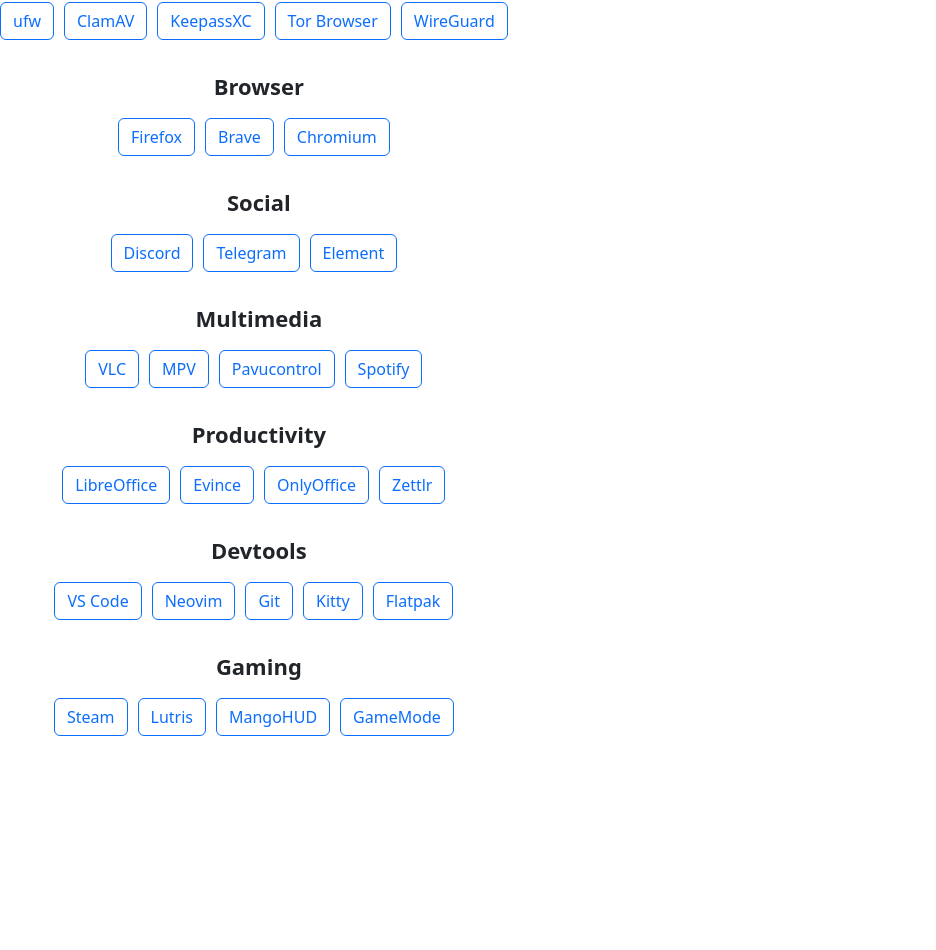
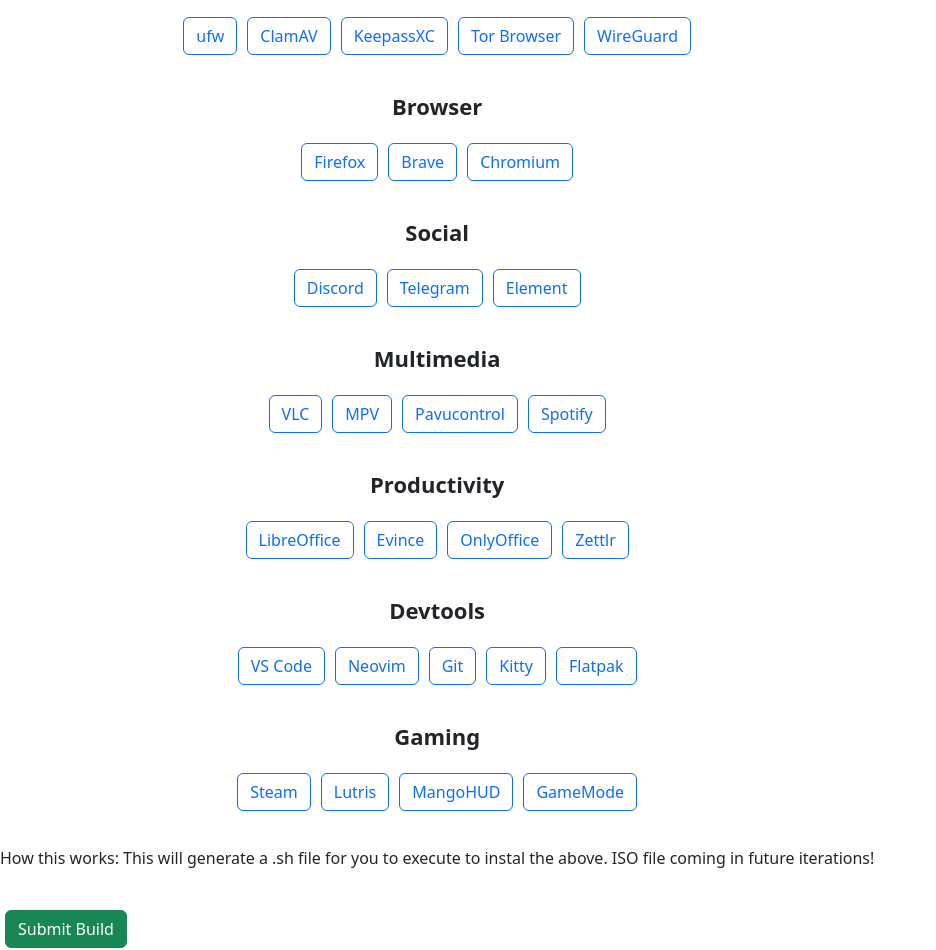
Before and after one commit to Iantaw/BuildMyDistro, a React (Vite) app in the folder BuildMyDistro/: page / in a window 1280 px wide. Shown: the part 357-1307 px from the top of the page, without its empty margins (0-936 px from the left). Before the commit the page ends 1123 px from the top, so only its background shows below. Built offline with nearby package versions, Linux system fonts and the light colour scheme; no server answers; the database is empty.

Commit message:
Integrated gemini AI

```diff
--- a/BuildMyDistro/package.json
+++ b/BuildMyDistro/package.json
@@ -10,6 +10,9 @@
     "preview": "vite preview"
   },
   "dependencies": {
+    "@google-ai/generativelanguage": "^3.3.0",
+    "@google/genai": "^1.11.0",
+    "@supabase/supabase-js": "^2.52.1",
     "hono": "^4.8.5",
     "react": "^19.1.0",
     "react-dom": "^19.1.0"
--- a/BuildMyDistro/src/App.css
+++ b/BuildMyDistro/src/App.css
@@ -214,5 +214,5 @@
 }
 
 .btn {
-  margin-right: 10px;
+  margin: 5px;
 }
--- a/BuildMyDistro/src/App.tsx
+++ b/BuildMyDistro/src/App.tsx
@@ -1,25 +1,105 @@
 import './App.css'
 import GradientText from './GradientText.tsx'
-import { useState } from 'react';
+import { useEffect, useState } from 'react'
+import { supabase } from './supabaseClient'
+import { GoogleGenAI } from '@google/genai'  // <-- import GoogleGenAI
 
 function App() {
-  const [selectedOS, setSelectedOS] = useState<string | undefined>(undefined);
-  const osOptions = ['Debian', 'Arch', 'Ubuntu'];
+  const [apiKey, setApiKey] = useState<string | null>(null)
+  const [selectedOS, setSelectedOS] = useState<string | undefined>(undefined)
+  const osOptions = ['Debian', 'Arch', 'Ubuntu']
+  const [selectedSecurity, setSelectedSecurity] = useState<string[]>([])
+  const [selectedBrowsers, setSelectedBrowsers] = useState<string[]>([])
+  const [selectedSocial, setSelectedSocial] = useState<string[]>([])
+  const [selectedHyprland, setSelectedHyprland] = useState<string[]>([])
+  const [selectedMultimedia, setSelectedMultimedia] = useState<string[]>([])
+  const [selectedProductivity, setSelectedProductivity] = useState<string[]>([])
+  const [selectedDevtools, setSelectedDevtools] = useState<string[]>([])
+  const [selectedGaming, setSelectedGaming] = useState<string[]>([])
+
+  const toggleSelection = (
+    item: string,
+    selected: string[],
+    setSelected: (val: string[]) => void
+  ) => {
+    setSelected(selected.includes(item) ? selected.filter(i => i !== item) : [...selected, item])
+  }
+
+  const createButtonGroup = (
+    items: string[],
+    selected: string[],
+    setSelected: (val: string[]) => void,
+    className: string
+  ) => (
+    <div className={className}>
+      {items.map(item => (
+        <button
+          key={item}
+          type="button"
+          className={`btn btn-outline-primary ${selected.includes(item) ? 'active' : ''}`}
+          data-bs-toggle="button"
+          onClick={() => toggleSelection(item, selected, setSelected)}
+        >
+          {item}
+        </button>
+      ))}
+    </div>
+  )
+
+  useEffect(() => {
+    async function loadApiKey() {
+      const { data, error } = await supabase
+        .from('secrets')
+        .select('key')
+        .eq('name', 'VITE_GEMINI_API_KEY')
+        .single()
+
+      if (data?.key) {
+        setApiKey(data.key)
+      } else {
+        console.error('Error loading Gemini API key:', error)
+      }
+    }
+    loadApiKey()
+  }, [])
+
+  async function handleSubmit() {
+    if (!apiKey) {
+      console.log('API key not loaded yet')
+      return
+    }
+
+    try {
+      const ai = new GoogleGenAI({
+        apiKey: apiKey,
+      })
+
+      const response = await ai.models.generateContent({
+        model: 'gemini-2.5-flash',
+        contents: 'Explain how AI works in a few words',
+      })
+
+      console.log('AI response:', response.text)
+      alert(`AI response: ${response.text}`)
+    } catch (error) {
+      console.error('Error generating content:', error)
+    }
+  }
 
   return (
     <>
       <GradientText
-        colors={["#40ffaa", "#4079ff", "#40ffaa", "#4079ff", "#40ffaa"]}
+        colors={['#40ffaa', '#4079ff', '#40ffaa', '#4079ff', '#40ffaa']}
         animationSpeed={3}
         showBorder={false}
         className="custom-class"
       >
         BuildMyDistro
       </GradientText>
-      <p className='title-description'>A simple way to customize your own Distro!</p>
-      <p className='os-description'>Operating System</p>
+      <p className="title-description">A simple way to customize your own Distro!</p>
+      <p className="os-description">Operating System</p>
       <div className="os-selector d-flex justify-content-center gap-2">
-        {osOptions.map((os) => (
+        {osOptions.map(os => (
           <button
             key={os}
             type="button"
@@ -31,67 +111,73 @@
           </button>
         ))}
       </div>
-      <p className='security-description'>Security</p>
-      <div className="security-selector">
-        <button type="button" className="btn btn-outline-primary" data-bs-toggle="button">ufw</button>
-        <button type="button" className="btn btn-outline-primary" data-bs-toggle="button">ClamAV</button>
-        <button type="button" className="btn btn-outline-primary" data-bs-toggle="button">KeepassXC</button>
-        <button type="button" className="btn btn-outline-primary" data-bs-toggle="button">Tor Browser</button>
-        <button type="button" className="btn btn-outline-primary" data-bs-toggle="button">WireGuard</button>
-      </div>
-      <p className='browser-description'>Browser</p>
-      <div className="browsers-selector">
-        <button type="button" className="btn btn-outline-primary" data-bs-toggle="button">Firefox</button>
-        <button type="button" className="btn btn-outline-primary" data-bs-toggle="button">Brave</button>
-        <button type="button" className="btn btn-outline-primary" data-bs-toggle="button">Chromium</button>
-      </div>
-      <p className='social-description'>Social</p>
-      <div className="social-selector">
-        <button type="button" className="btn btn-outline-primary" data-bs-toggle="button">Discord</button>
-        <button type="button" className="btn btn-outline-primary" data-bs-toggle="button">Telegram</button>
-        <button type="button" className="btn btn-outline-primary" data-bs-toggle="button">Element</button>
-      </div>
+      <p className="security-description">Security</p>
+      {createButtonGroup(
+        ['ufw', 'ClamAV', 'KeepassXC', 'Tor Browser', 'WireGuard'],
+        selectedSecurity,
+        setSelectedSecurity,
+        'security-selector'
+      )}
+      <p className="browser-description">Browser</p>
+      {createButtonGroup(
+        ['Firefox', 'Brave', 'Chromium'],
+        selectedBrowsers,
+        setSelectedBrowsers,
+        'browsers-selector'
+      )}
+      <p className="social-description">Social</p>
+      {createButtonGroup(
+        ['Discord', 'Telegram', 'Element'],
+        selectedSocial,
+        setSelectedSocial,
+        'social-selector'
+      )}
       {selectedOS === 'Arch' && (
         <>
-          <p className='hyprland-description'>Hyprland Customization</p>
-          <div className="hyprland-customization-selector">
-            <button type="button" className="btn btn-outline-primary" data-bs-toggle="button">Hyprland</button>
-            <button type="button" className="btn btn-outline-primary" data-bs-toggle="button">Waybar, Wofi, Rofi</button>
-            <button type="button" className="btn btn-outline-primary" data-bs-toggle="button">Pywal</button>
-            <button type="button" className="btn btn-outline-primary" data-bs-toggle="button">Kitty</button>
-            <button type="button" className="btn btn-outline-primary" data-bs-toggle="button">LXAppearance</button>
-          </div>
+          <p className="hyprland-description">Hyprland Customization</p>
+          {createButtonGroup(
+            ['Hyprland', 'Waybar, Wofi, Rofi', 'Pywal', 'Kitty', 'LXAppearance'],
+            selectedHyprland,
+            setSelectedHyprland,
+            'hyprland-customization-selector'
+          )}
         </>
       )}
-      <p className='multimedia-description'>Multimedia</p>
-      <div className="multimedia-selector">
-        <button type="button" className="btn btn-outline-primary" data-bs-toggle="button">VLC</button>
-        <button type="button" className="btn btn-outline-primary" data-bs-toggle="button">MPV</button>
-        <button type="button" className="btn btn-outline-primary" data-bs-toggle="button">Pavucontrol</button>
-        <button type="button" className="btn btn-outline-primary" data-bs-toggle="button">Spotify</button>
-      </div>
-      <p className='productivity-description'>Productivity</p>
-      <div className="productivity-selector">
-        <button type="button" className="btn btn-outline-primary" data-bs-toggle="button">LibreOffice</button>
-        <button type="button" className="btn btn-outline-primary" data-bs-toggle="button">Evince</button>
-        <button type="button" className="btn btn-outline-primary" data-bs-toggle="button">OnlyOffice</button>
-        <button type="button" className="btn btn-outline-primary" data-bs-toggle="button">Zettlr</button>
-      </div>
-      <p className='devtools-description'>Devtools</p>
-      <div className="devtools-selector">
-        <button type="button" className="btn btn-outline-primary" data-bs-toggle="button">VS Code</button>
-        <button type="button" className="btn btn-outline-primary" data-bs-toggle="button">Neovim</button>
-        <button type="button" className="btn btn-outline-primary" data-bs-toggle="button">Git</button>
-        <button type="button" className="btn btn-outline-primary" data-bs-toggle="button">Kitty</button>
-        <button type="button" className="btn btn-outline-primary" data-bs-toggle="button">Flatpak</button>
-      </div>
-      <p className='gaming-description'>Gaming</p>
-      <div className="gaming-selector">
-        <button type="button" className="btn btn-outline-primary" data-bs-toggle="button">Steam</button>
-        <button type="button" className="btn btn-outline-primary" data-bs-toggle="button">Lutris</button>
-        <button type="button" className="btn btn-outline-primary" data-bs-toggle="button">MangoHUD</button>
-        <button type="button" className="btn btn-outline-primary" data-bs-toggle="button">GameMode</button>
-      </div>
+      <p className="multimedia-description">Multimedia</p>
+      {createButtonGroup(
+        ['VLC', 'MPV', 'Pavucontrol', 'Spotify'],
+        selectedMultimedia,
+        setSelectedMultimedia,
+        'multimedia-selector'
+      )}
+      <p className="productivity-description">Productivity</p>
+      {createButtonGroup(
+        ['LibreOffice', 'Evince', 'OnlyOffice', 'Zettlr'],
+        selectedProductivity,
+        setSelectedProductivity,
+        'productivity-selector'
+      )}
+      <p className="devtools-description">Devtools</p>
+      {createButtonGroup(
+        ['VS Code', 'Neovim', 'Git', 'Kitty', 'Flatpak'],
+        selectedDevtools,
+        setSelectedDevtools,
+        'devtools-selector'
+      )}
+      <p className="gaming-description">Gaming</p>
+      {createButtonGroup(
+        ['Steam', 'Lutris', 'MangoHUD', 'GameMode'],
+        selectedGaming,
+        setSelectedGaming,
+        'gaming-selector'
+      )}
+      <p className="disclaimer">
+        How this works: This will generate a .sh file for you to execute to instal the above.
+        ISO file coming in future iterations!
+      </p>
+      <button className="btn btn-success mt-4" onClick={handleSubmit}>
+        Submit Build
+      </button>
     </>
   )
 }
--- /dev/null
+++ b/BuildMyDistro/src/supabaseClient.ts
@@ -0,0 +1,6 @@
+import { createClient } from '@supabase/supabase-js';
+
+export const supabase = createClient(
+  'https://ezhoyyyrsuksjwuufsrz.supabase.co',
+  'eyJhbGciOiJIUzI1NiIsInR5cCI6IkpXVCJ9.eyJpc3MiOiJzdXBhYmFzZSIsInJlZiI6ImV6aG95eXlyc3Vrc2p3dXVmc3J6Iiwicm9sZSI6ImFub24iLCJpYXQiOjE3NTM1ODQ1NTgsImV4cCI6MjA2OTE2MDU1OH0.EMUWFgBHW5u6VaUJj4GfpLRrM_gX_qhTIwCC3a1-JOM'
+);
--- a/package.json
+++ b/package.json
@@ -1,5 +1,6 @@
 {
   "dependencies": {
+    "@supabase/supabase-js": "^2.52.1",
     "vite": "^7.0.5"
   }
 }
```
Also changed, not shown: 2 other files (tests, documents, lock files or other folders).
